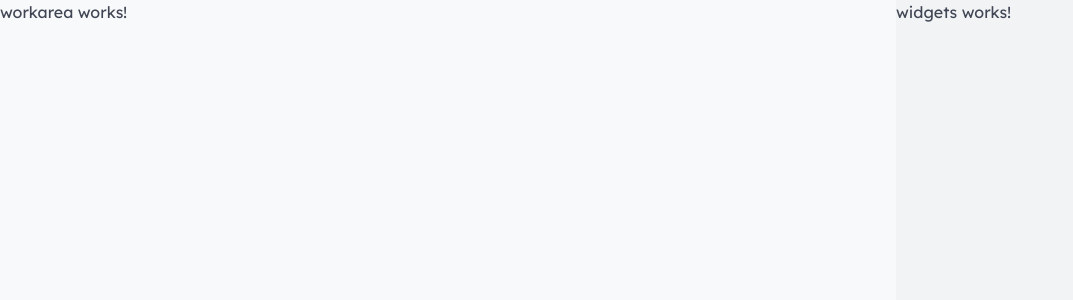
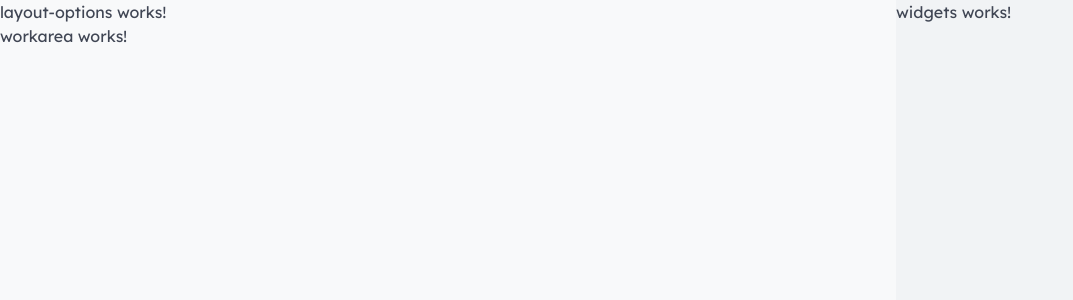
Before and after one commit to c0den0w/angular, an Angular app in the folder QPaper/: page / in a window 1280 px wide. Shown: the top 300 px of the page, without its empty margins (0-1073 px from the left). Built offline with nearby package versions, Linux system fonts and the light colour scheme.

Commit message:
modify layout

```diff
--- /dev/null
+++ b/QPaper/src/app/qpaper/layout-options/layout-options.component.html
@@ -0,0 +1 @@
+<p>layout-options works!</p>
--- a/QPaper/src/app/qpaper/qpaper.component.html
+++ b/QPaper/src/app/qpaper/qpaper.component.html
@@ -1,4 +1,7 @@
 <div class="container">
-    <app-workarea></app-workarea>
+    <div class="layout-options-workarea">
+        <app-layout-options></app-layout-options>
+        <app-workarea></app-workarea>
+    </div>
     <app-widgets></app-widgets>
 </div>
--- a/QPaper/src/app/qpaper/qpaper.component.scss
+++ b/QPaper/src/app/qpaper/qpaper.component.scss
@@ -1,4 +1,4 @@
-app-workarea{
+app-workarea, .layout-options-workarea{
     background-color: #f8f9fa;
     height: 100vh;
 }
--- a/QPaper/src/app/qpaper/qpaper.component.ts
+++ b/QPaper/src/app/qpaper/qpaper.component.ts
@@ -1,11 +1,12 @@
 import { Component } from '@angular/core';
 import { WorkareaComponent } from './workarea/workarea.component';
 import { WidgetsComponent } from './widgets/widgets.component';
+import { LayoutOptionsComponent } from './layout-options/layout-options.component';
 
 @Component({
   selector: 'app-qpaper',
   standalone: true,
-  imports: [WidgetsComponent, WorkareaComponent],
+  imports: [WidgetsComponent, WorkareaComponent, LayoutOptionsComponent],
   templateUrl: './qpaper.component.html',
   styleUrl: './qpaper.component.scss'
 })
```
Also changed, not shown: QPaper/src/app/qpaper/layout-options/layout-options.component.ts (added, +12 -0 lines), QPaper/src/app/qpaper/layout-options/layout-options.component.scss (added), 1 other file (tests, documents, lock files or other folders).
